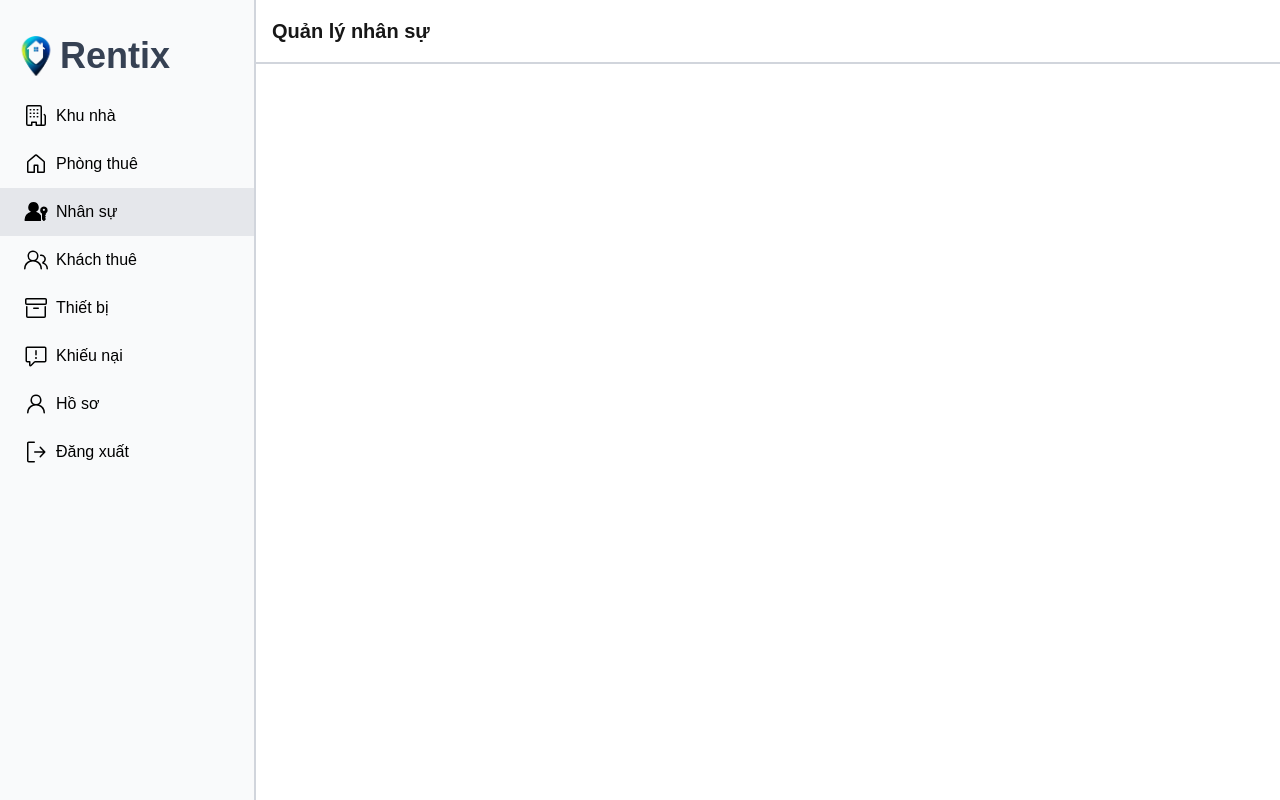
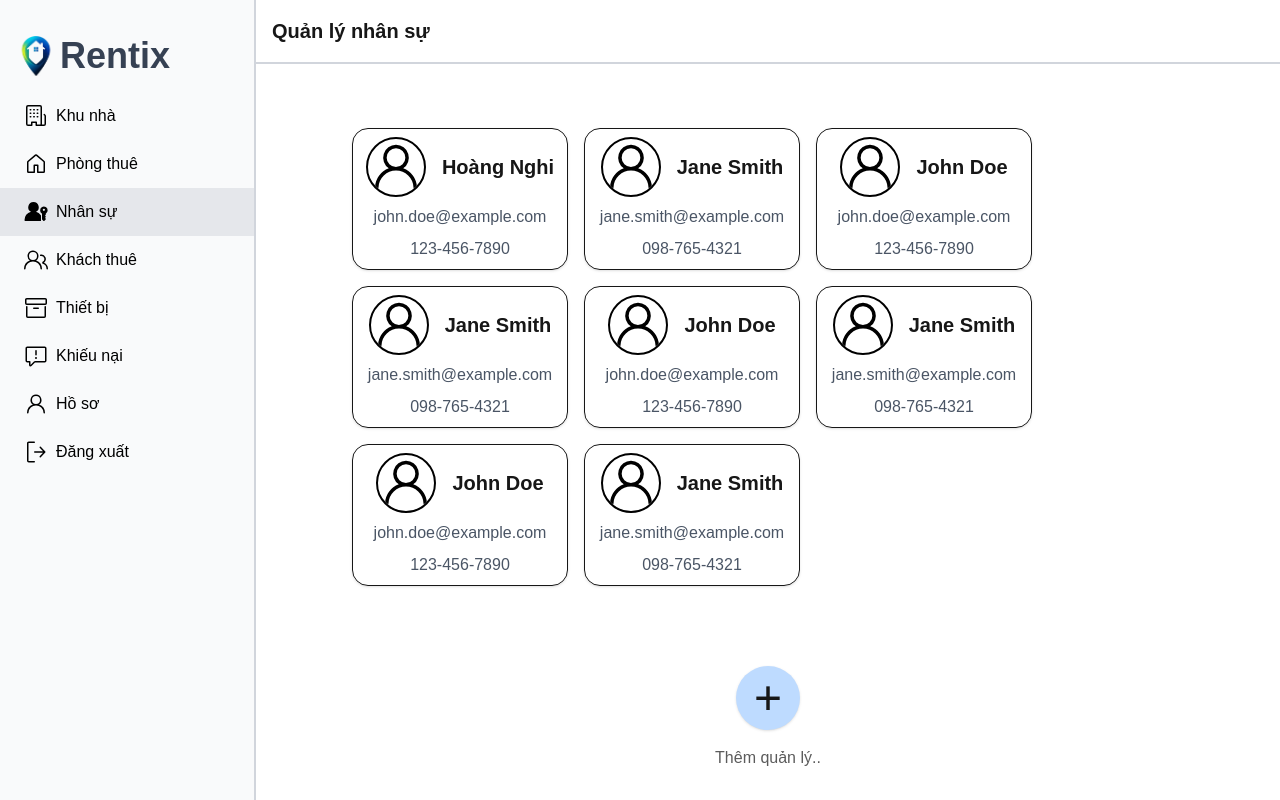
Before and after one commit to HoanNghi16/Rentix, a Next.js app: page /owner/staff in a window 1280 px wide. Built offline with nearby package versions, Linux system fonts and the light colour scheme.

Commit message:
add: AddMore Component, profile page

```diff
--- /dev/null
+++ b/app/components/addMore.tsx
@@ -0,0 +1,34 @@
+"use client"
+import { usePathname } from "next/navigation"
+import { useEffect, useState } from "react"
+
+export default function AddMore(){
+    const pathName = usePathname()
+    const [title, setTitle] = useState("")
+    useEffect(()=>{
+        function getTitle(){
+            switch (pathName){
+                case "/owner":
+                    setTitle("Thêm tòa nhà..");
+                    break;
+                case "/owner/staff":
+                    setTitle("Thêm quản lý..");
+                    break;
+                case "/owner/tenants":
+                    setTitle("Thêm khách thuê..");
+                    break;
+                default:
+                    setTitle("Thêm");
+            }
+        }
+        getTitle()
+    },[pathName])
+    return(
+        <div className="w-full items-center mt-4" style={{textAlign: 'center'}}>
+            <button className="w-16 h-16 rounded-full justify-center font-bold-500 text-5xl bg-blue-200 shadow-sm hover:bg-blue-300 hover:shadow-lg">
+                <h3>+</h3>
+            </button>
+            <p className="mt-4 opacity-70">{title}</p>
+        </div>
+    )
+}
--- a/app/components/owner/complex/complexList.tsx
+++ b/app/components/owner/complex/complexList.tsx
@@ -1,3 +1,4 @@
+import AddMore from "../../addMore";
 import ComplexCard from "./complexCard";
 
 export default function ComplexList({ complexes }: { complexes: Array<number> }) {
@@ -6,6 +7,7 @@ export default function ComplexList({ complexes }: { complexes: Array<number> })
             {complexes.map((_, index) => (
                 <ComplexCard key={index} />
             ))}
+            <AddMore></AddMore>
         </div>
     )
 }
--- /dev/null
+++ b/app/components/userCard.tsx
@@ -0,0 +1,20 @@
+import Image from "next/image";
+import Link from "next/link";
+import { GoPerson } from "react-icons/go";
+import { showName } from "../lib/showName";
+
+export default function UserCard({user}: {user: {name: string, email: string, avatar: string, phone: string}}){
+    console.log(user?.avatar)
+    return (
+        <Link href="" className="flex w-54 flex-col items-center shadow-sm gap-2 p-2 border rounded-2xl hover:shadow-md transition-shadow-xl">
+            <div className="flex items-center gap-4">
+                {user?.avatar && (
+                    <Image height={60} width={60} src={user.avatar} alt={user.name} />
+                ) ||<GoPerson className="text-black rounded-full border-2" size={60} />}
+                <h3 className="text-xl font-bold">{showName(user.name)}</h3>
+            </div>
+            <p className="text-gray-600">{user.email}</p>
+            <p className="text-gray-600">{user.phone}</p>
+        </Link>
+    )
+}
--- /dev/null
+++ b/app/components/userList.tsx
@@ -0,0 +1,22 @@
+import UserCard from "./userCard"
+
+export default function UserList(){
+    const users = [
+        {name: "Nguyễn Dương Hoàng Nghi", email: "john.doe@example.com", avatar: "", phone: "123-456-7890"},
+        {name: "Jane Smith", email: "jane.smith@example.com", avatar: "", phone: "098-765-4321"},
+        {name: "John Doe", email: "john.doe@example.com", avatar: "", phone: "123-456-7890"},
+        {name: "Jane Smith", email: "jane.smith@example.com", avatar: "", phone: "098-765-4321"},
+        {name: "John Doe", email: "john.doe@example.com", avatar: "", phone: "123-456-7890"},
+        {name: "Jane Smith", email: "jane.smith@example.com", avatar: "", phone: "098-765-4321"},
+        {name: "John Doe", email: "john.doe@example.com", avatar: "", phone: "123-456-7890"},
+        {name: "Jane Smith", email: "jane.smith@example.com", avatar: "", phone: "098-765-4321"}
+    ]
+
+    return (
+        <div className="w-full px-4 py-16 sm:px-24 gap-4 flex flex-wrap">
+            {users.map((user, index) => (
+                <UserCard key={index} user={user} />
+            ))}
+        </div>
+    )
+}
--- a/app/data/ownerNav.tsx
+++ b/app/data/ownerNav.tsx
@@ -5,7 +5,7 @@ export const ownerNav = [
     { name: "Phòng thuê", href: "/owner/rooms" , icon:<GoHome className="text-2xl"/>},
     { name: "Nhân sự", href: "/owner/staff" , icon:<GoPasskeyFill className="text-2xl"/>},
     { name: "Khách thuê", href: "/owner/tenants" , icon:<GoPeople className="text-2xl"/>},
-    { name: "Thiết bị", href: "/owner/properties" , icon:<GoArchive className="text-2xl"/>},
+    { name: "Thiết bị", href: "/owner/assets" , icon:<GoArchive className="text-2xl"/>},
     { name: "Khiếu nại", href: "/owner/reports" , icon:<GoReport className="text-2xl"/>},
     {name: "Hồ sơ", href:"/profile", icon:<GoPerson className="text-2xl"/>},
     { name: "Đăng xuất", href: "/owner/logout" , icon:<GoSignOut className="text-2xl"/>}
--- /dev/null
+++ b/app/lib/showName.ts
@@ -0,0 +1,7 @@
+export function showName (name : string){
+    const splitedName = name.split(' ')
+    if (splitedName.length > 2){
+        return splitedName[2] + " " + splitedName[3]
+    }
+    return name
+}
--- /dev/null
+++ b/app/owner/assets/page.tsx
@@ -0,0 +1,7 @@
+export default function AssetsPage(){
+    return (
+        <section>
+
+        </section>
+    )
+}
--- a/app/owner/staff/page.tsx
+++ b/app/owner/staff/page.tsx
@@ -1,6 +1,11 @@
+import AddMore from "@/app/components/addMore";
+import UserList from "@/app/components/userList";
+
 export default function StaffPage(){
     return (
         <section>
+            <UserList/>
+            <AddMore></AddMore>
         </section>
     )
 }
--- /dev/null
+++ b/app/profile/page.tsx
@@ -0,0 +1,5 @@
+export default function ProfilePage(){
+    return (
+        <section></section>
+    )
+}
```
